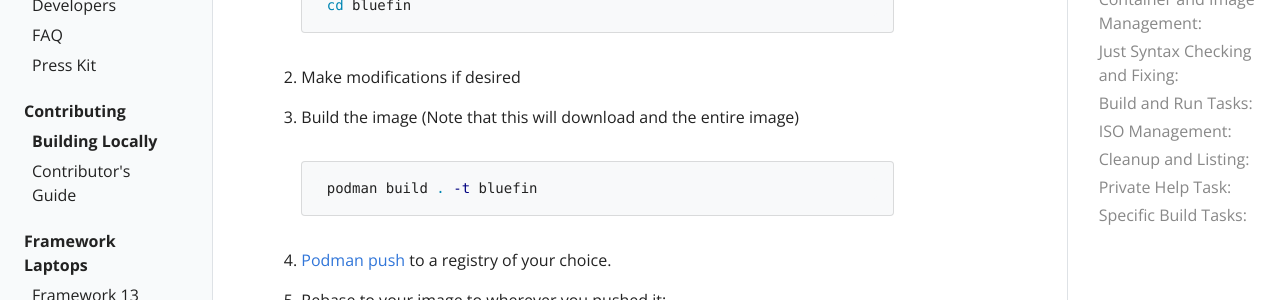
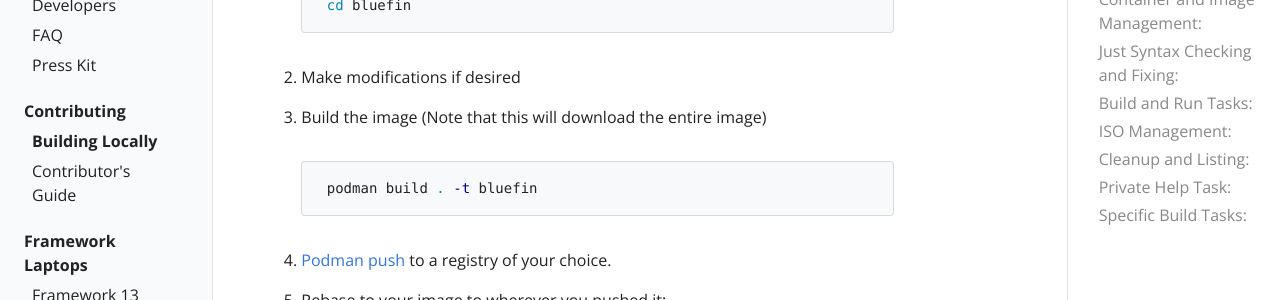
Before and after one commit to ublue-os/bluefin-docs, a Jekyll site: the page built from _docs/local.md, in a window 1280 px wide and 900 px high. Shown: the part 293-593 px from the top of the window. Built offline with Jekyll 4.4.1, drawn with Linux system fonts in a browser that asks for light colours.

Commit message:
fix: Fix minor grammatical error in local.md

````diff
--- a/_docs/local.md
+++ b/_docs/local.md
@@ -16,7 +16,7 @@ permalink: /local
 
 2. Make modifications if desired
 
-3. Build the image (Note that this will download and the entire image)
+3. Build the image (Note that this will download the entire image)
 
     ```bash
     podman build . -t bluefin
````
